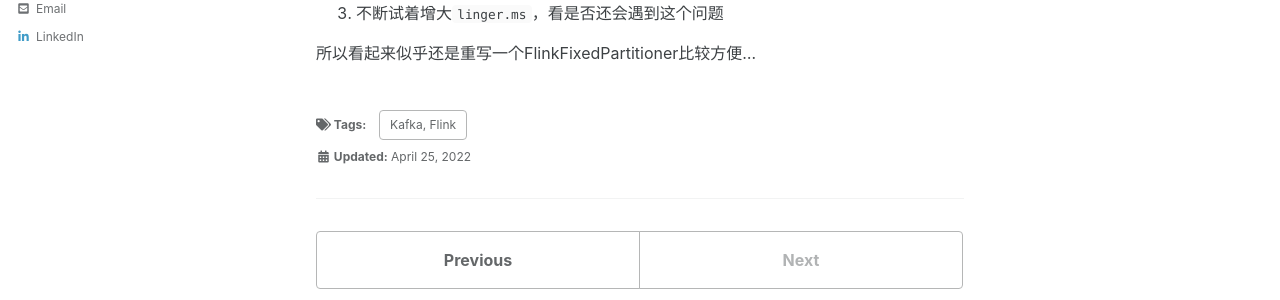
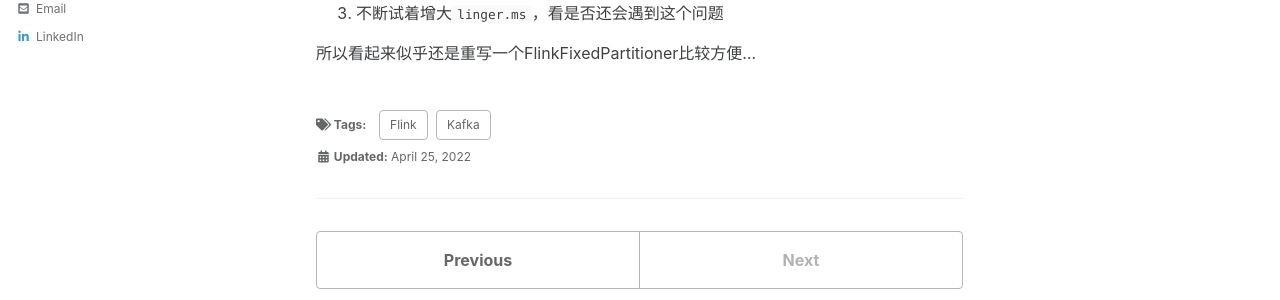
Before and after one commit to shenzhu/shenzhu.github.io, a Jekyll site: the page built from _posts/2022-04-25-kafka-sticky-partitioner-issue.md, in a window 1280 px wide and 900 px high, scrolled down 6800 px. Shown: the part 143-443 px from the top of the window. Built offline with Jekyll 4.4.1, drawn with Linux system fonts in a browser that asks for light colours; cached includes are drawn as plain includes.

Commit message:
update tags

```diff
--- a/_posts/2022-04-25-kafka-sticky-partitioner-issue.md
+++ b/_posts/2022-04-25-kafka-sticky-partitioner-issue.md
@@ -1,7 +1,8 @@
 ---
 title: "由一个Kafka Partition问题说开去"
 tags:
-  - Kafka, Flink
+  - Kafka
+  - Flink
 ---
 
 ## 1. 问题
```
